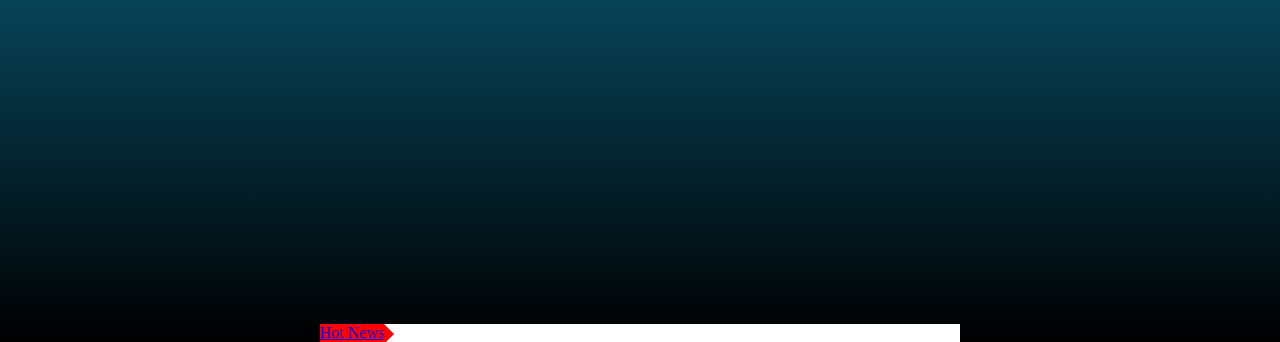
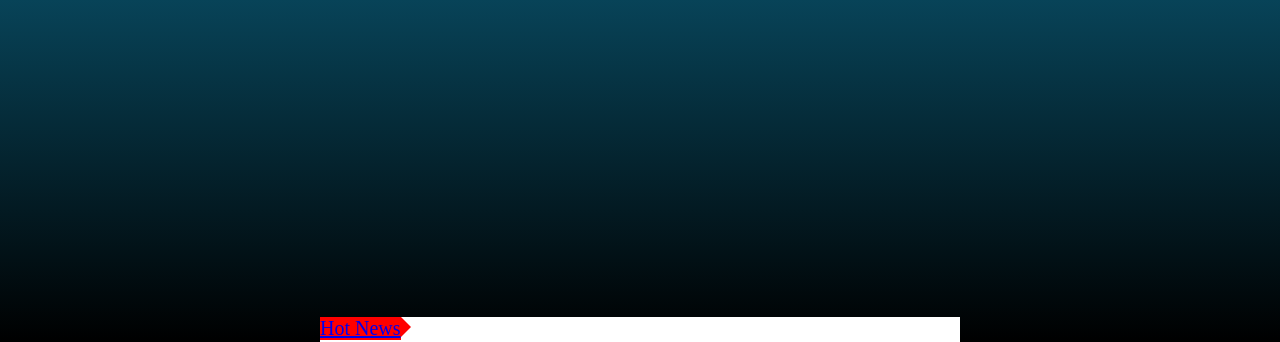
Before and after one commit to MIASHS/TD-SITE-MIASHS, a plain HTML site: page index.html in a window 1280 px wide. Shown: the part 458-800 px from the top of the page. Drawn offline with Linux system fonts and the light colour scheme.

Commit message:
modification css hotnews

```diff
--- a/css/index.css
+++ b/css/index.css
@@ -89,7 +89,7 @@ footer{
   position: fixed;
   bottom: 0px;
   background-color: #ffffff;
-  height: 18px;
+  height: 25px;
   width: 50%;
 
 }
@@ -110,6 +110,8 @@ z-index: 10;
 .hNTitle{
   background-color: red;
   float: left;
+  text-align: center;
+  font-size: 20px;
 }
 
 .hNEntries{
```
